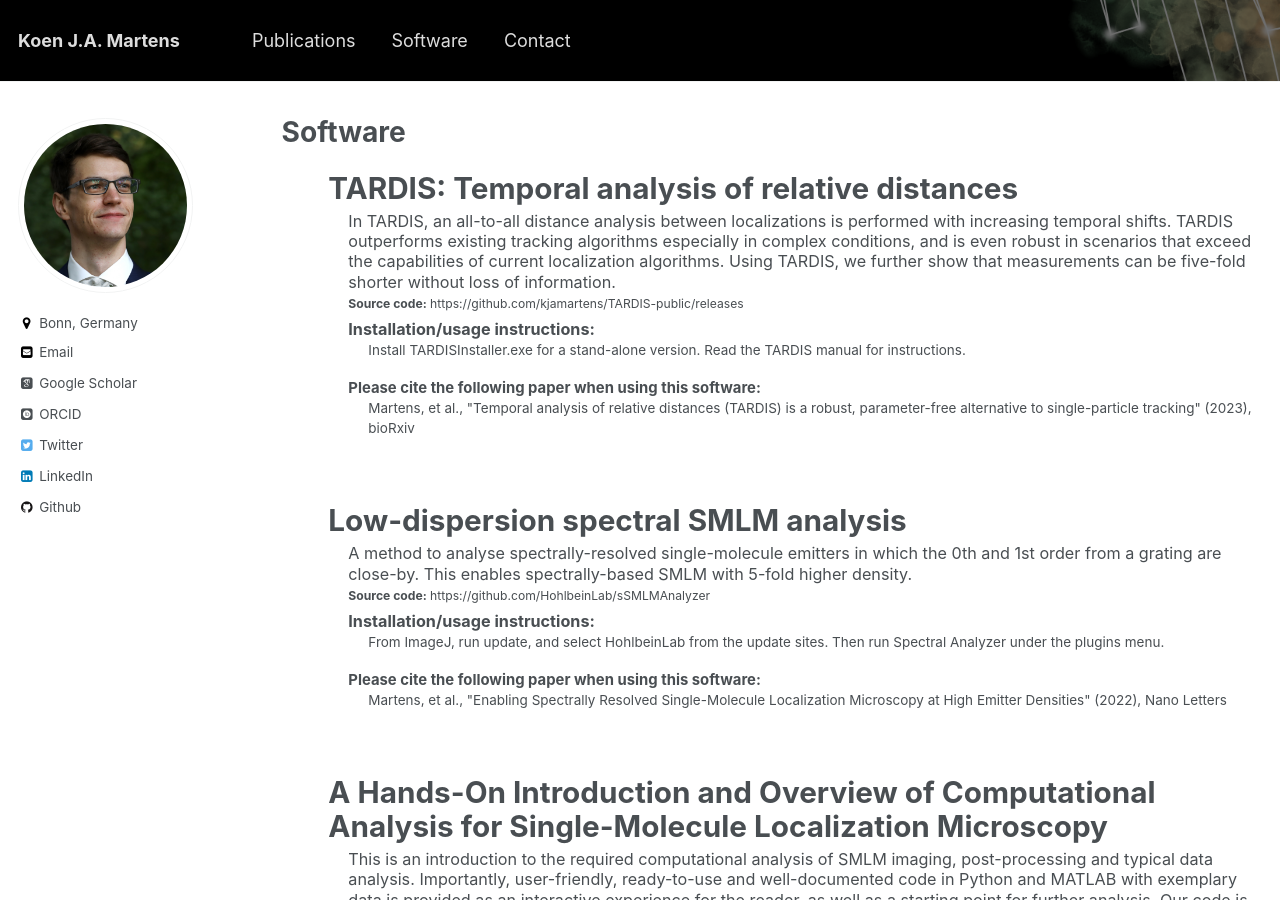
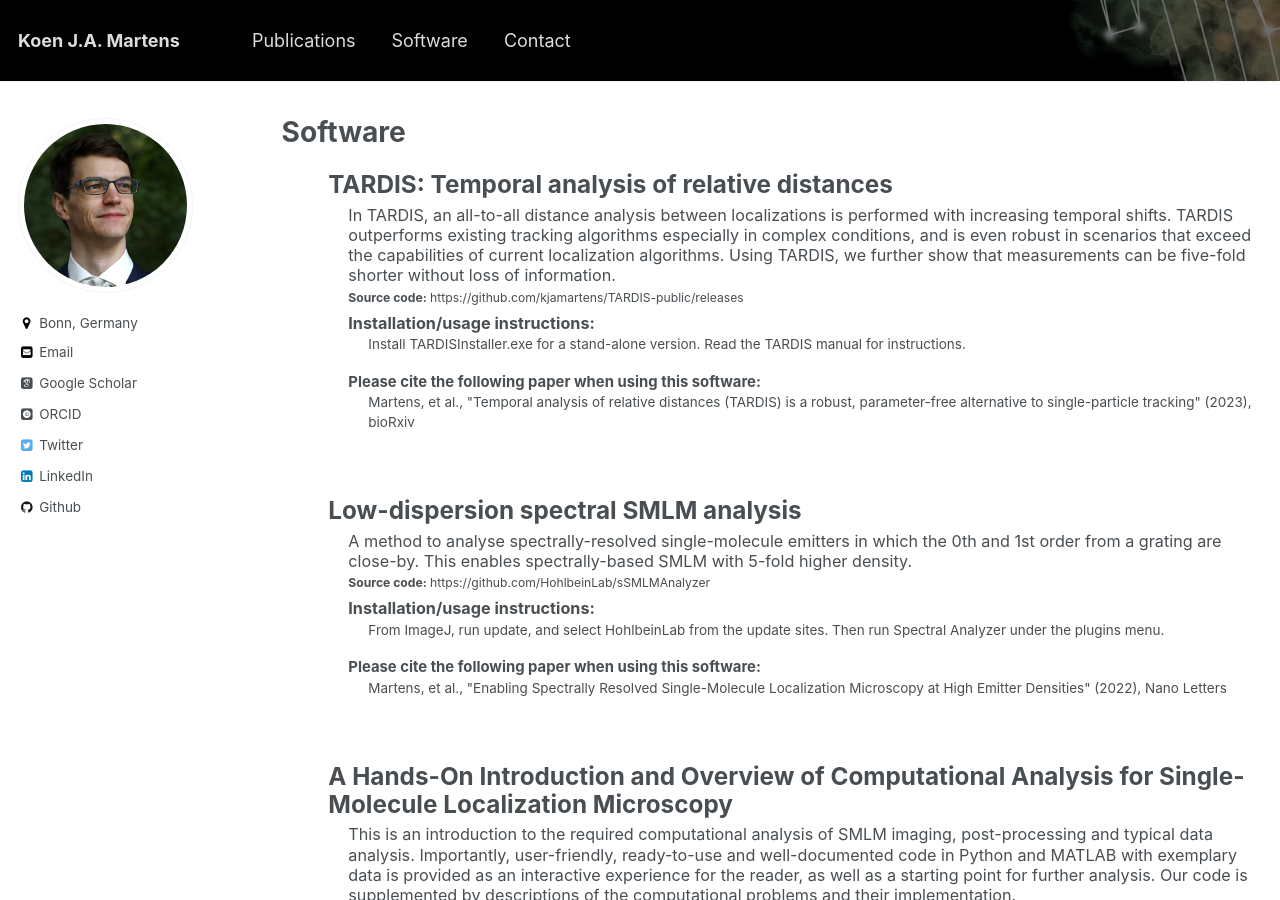
Before and after one commit to kjamartens/kjamartens.github.io, a Jekyll site: the page built from _pages/software.md, in a window 1280 px wide and 900 px high. Built offline with Jekyll 4.4.1, drawn with Linux system fonts in a browser that asks for light colours; some web fonts are replaced; comment, search, counter and statistics services are not loaded.

Commit message:
Update archive-single-software.html

```diff
--- a/_includes/archive-single-software.html
+++ b/_includes/archive-single-software.html
@@ -18,7 +18,7 @@
 	<table style="width:100%; border: none;"><tr>
 	<td width="100%" style="border: none;">
 	<article class="archive__item" itemscope itemtype="http://schema.org/CreativeWork">
-    <span style="font-size:2.2em; line-height: 1.15; font-weight:bold">
+    <span style="font-size:1.8em; line-height: 1.15; font-weight:bold">
 		<span style="color:#494E52">{{ title }}</span>
     </span>
 
```
